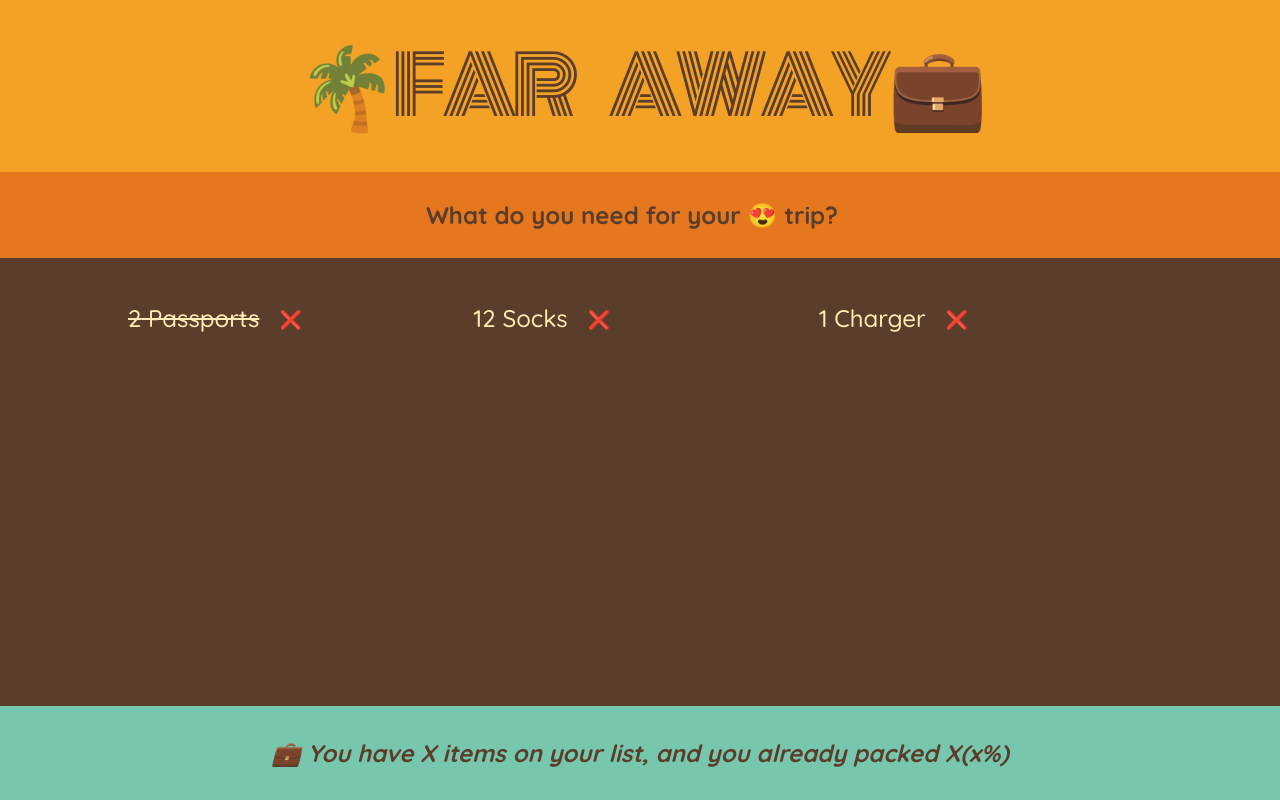
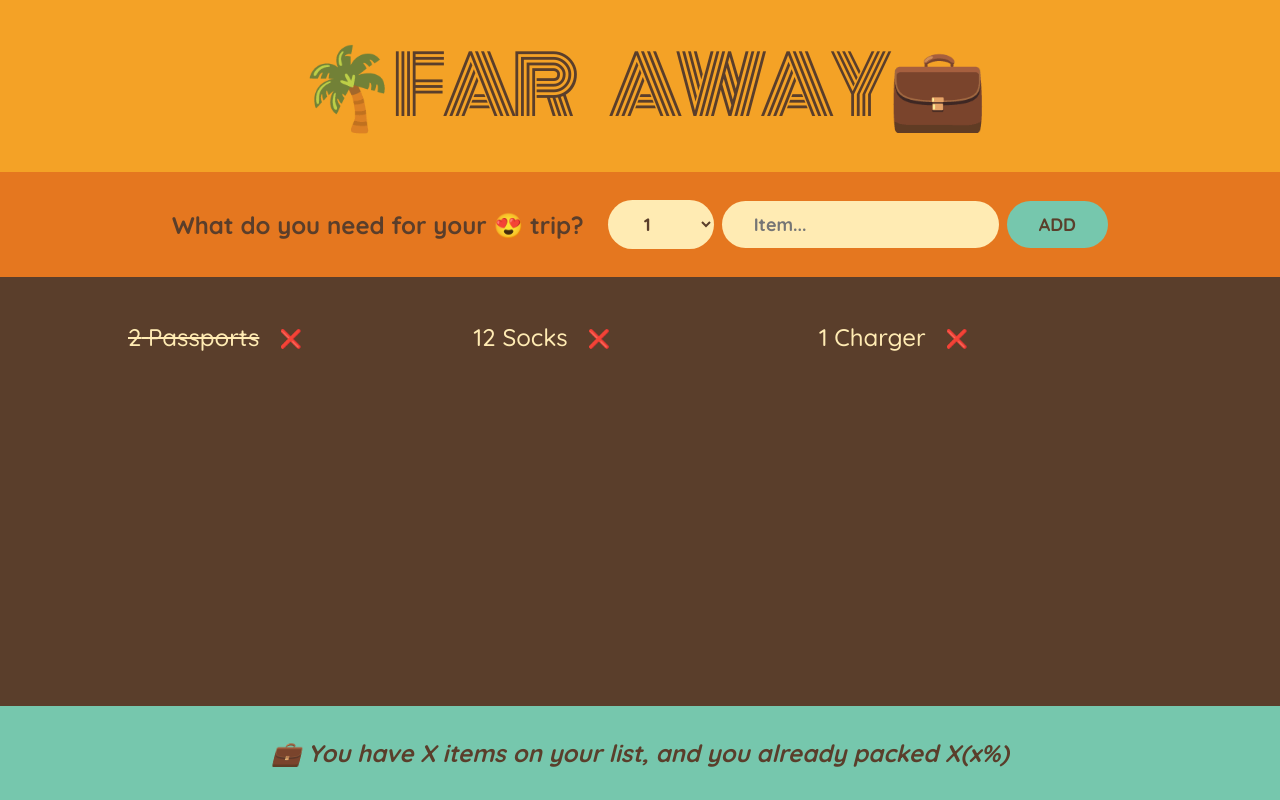
Before and after one commit to ShivaHariniB/travel-list, a React (Create React App) app: page / in a window 1280 px wide. Built offline with nearby package versions, Linux system fonts and the light colour scheme.

Commit message:
Building a form and handling submissions

```diff
--- a/src/App.js
+++ b/src/App.js
@@ -20,9 +20,20 @@ function Logo() {
 }
 
 function Form() {
+  function handleSubmit(e) {
+    e.preventDefault();
+    console.log(e);
+  }
   return (
-    <div className="add-form">
+    <div className="add-form" onClick={handleSubmit}>
       <h3>What do you need for your 😍 trip?</h3>
+      <select>
+        {Array.from({ length: 20 }, (_, i) => i + 1).map((num) => (
+          <option key={num}>{num}</option>
+        ))}
+      </select>
+      <input type="text" placeholder="Item..." />
+      <button>Add</button>
     </div>
   );
 }
```
